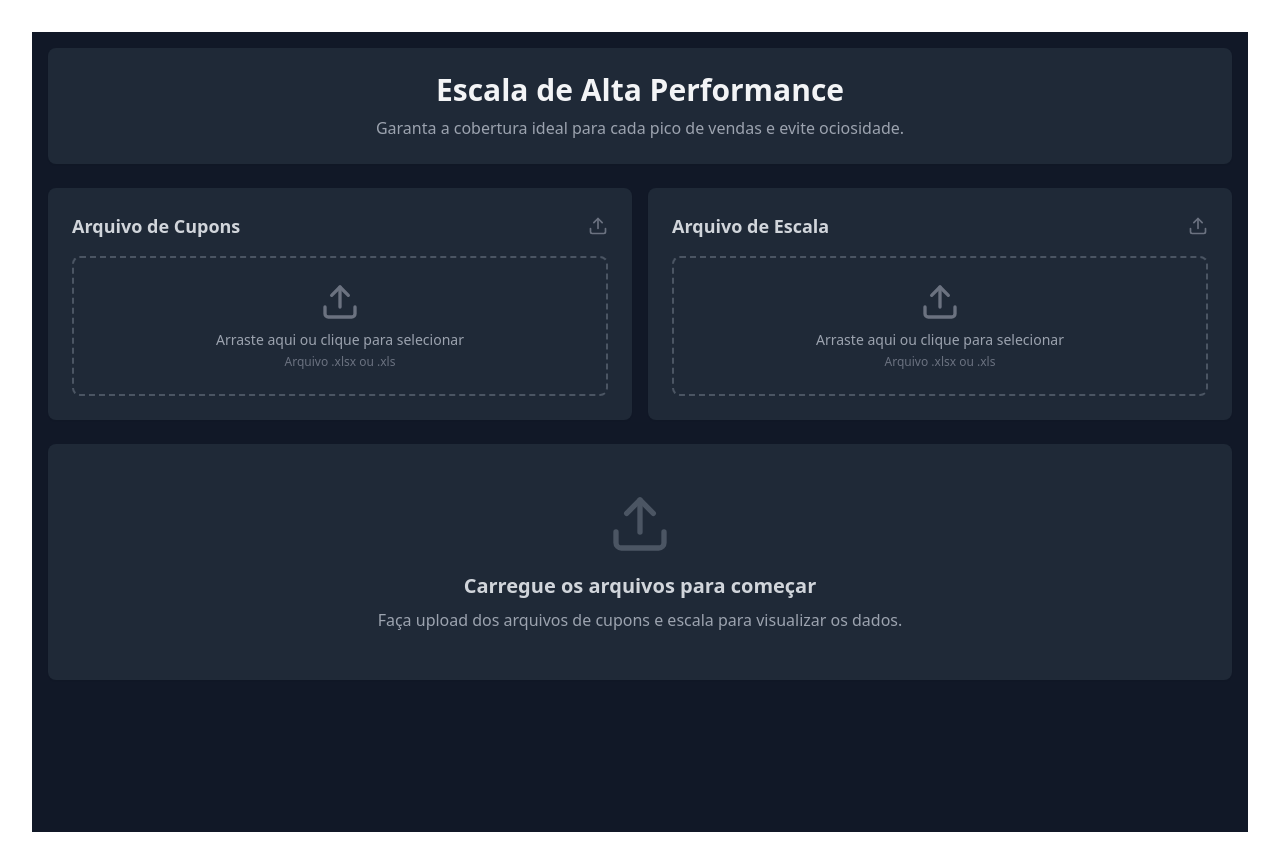
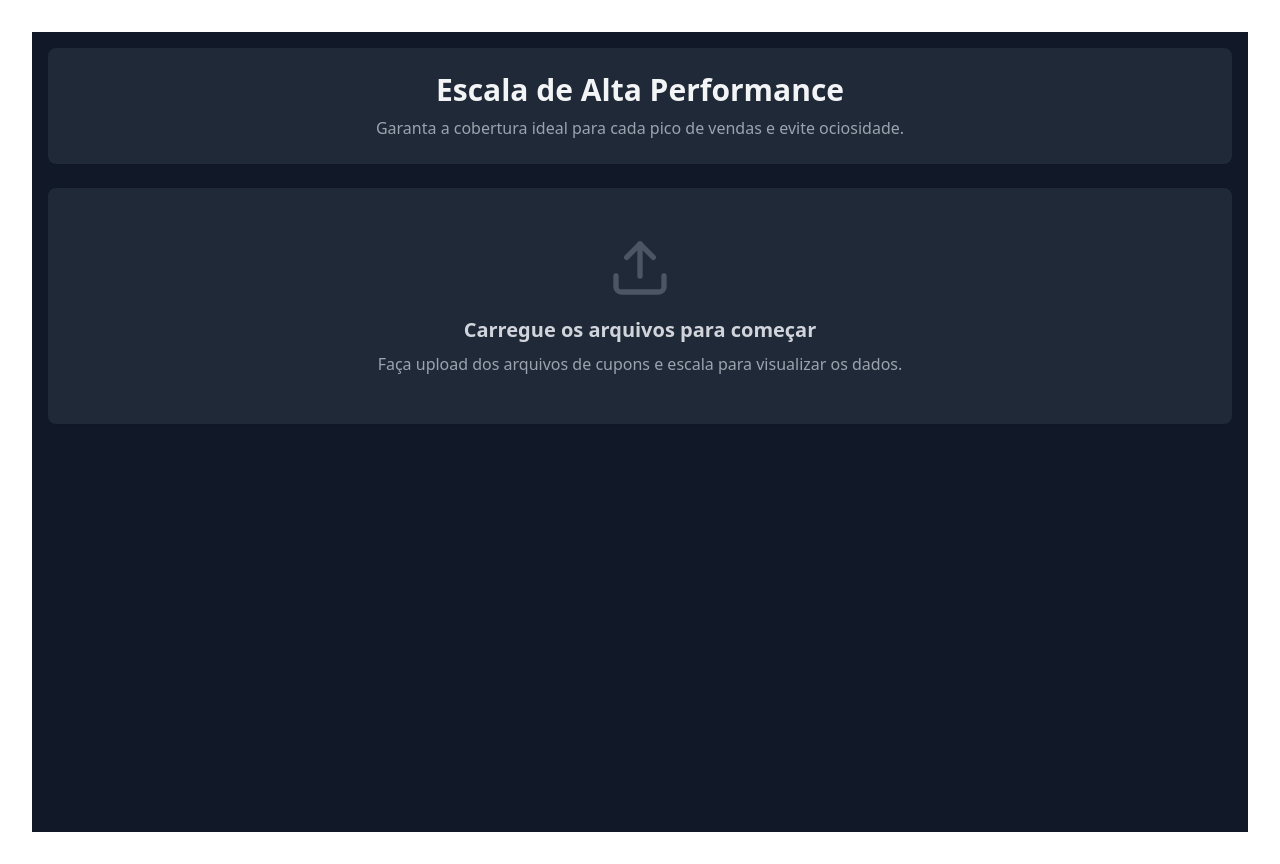
Before and after one commit to Lob0Garou/Escala-que-Converte, a React (Vite) app: page / in a window 1280 px wide. Built offline with nearby package versions, Linux system fonts and the light colour scheme.

Commit message:
fix(ui): Garante que a seção de upload inicie oculta após carregar dados

```diff
--- a/src/Dashboard.jsx
+++ b/src/Dashboard.jsx
@@ -18,7 +18,7 @@ const Dashboard = () => {
   const [loading, setLoading] = useState(false);
   const [error, setError] = useState({ cupons: null, escala: null });
   const [theme, setTheme] = useState('dark'); // Default theme is now dark
-  const [showUploadSection, setShowUploadSection] = useState(true);
+  const [showUploadSection, setShowUploadSection] = useState(false);
 
   // --- THEME SWITCHER ---
   useEffect(() => {
```
